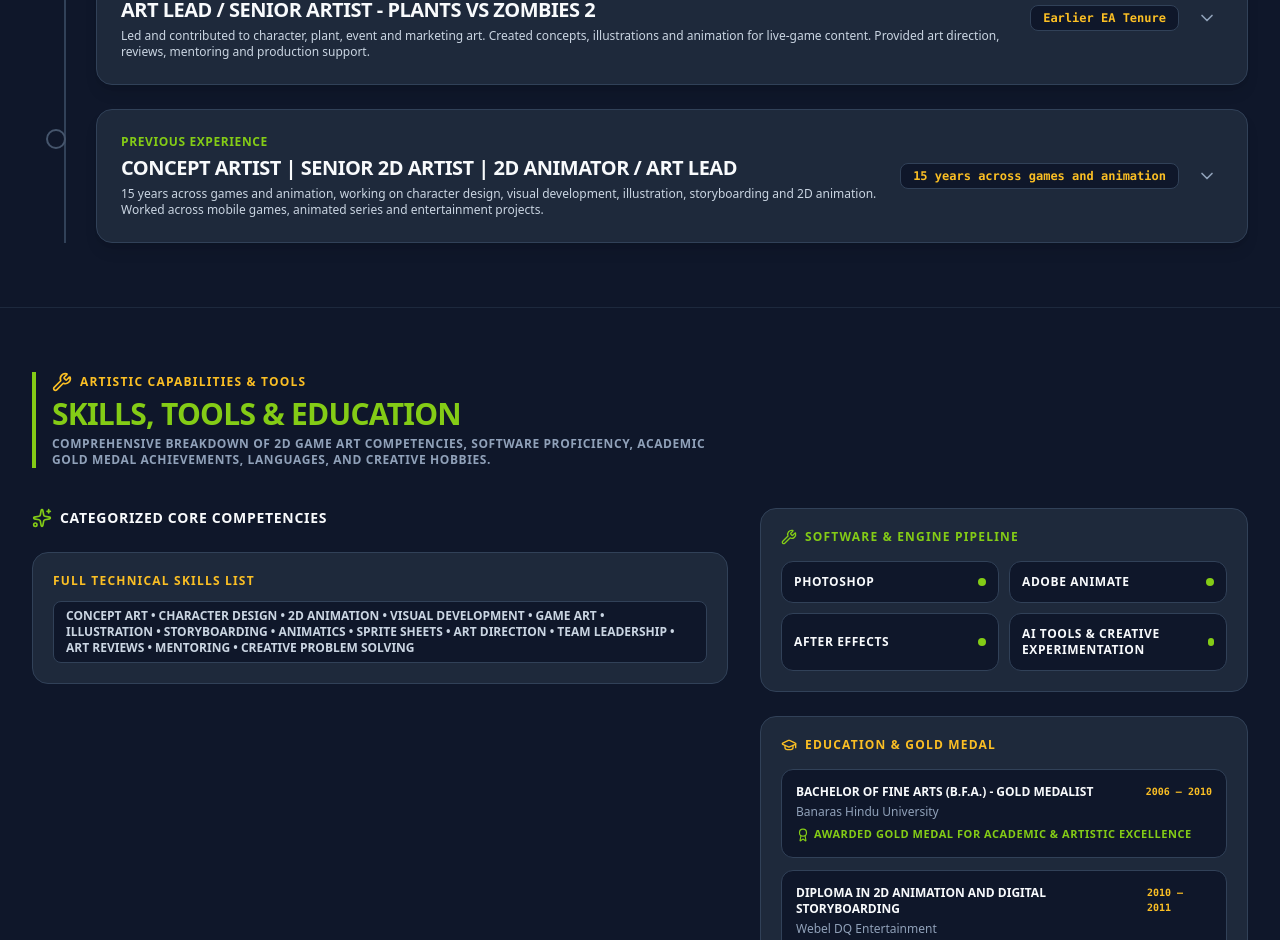
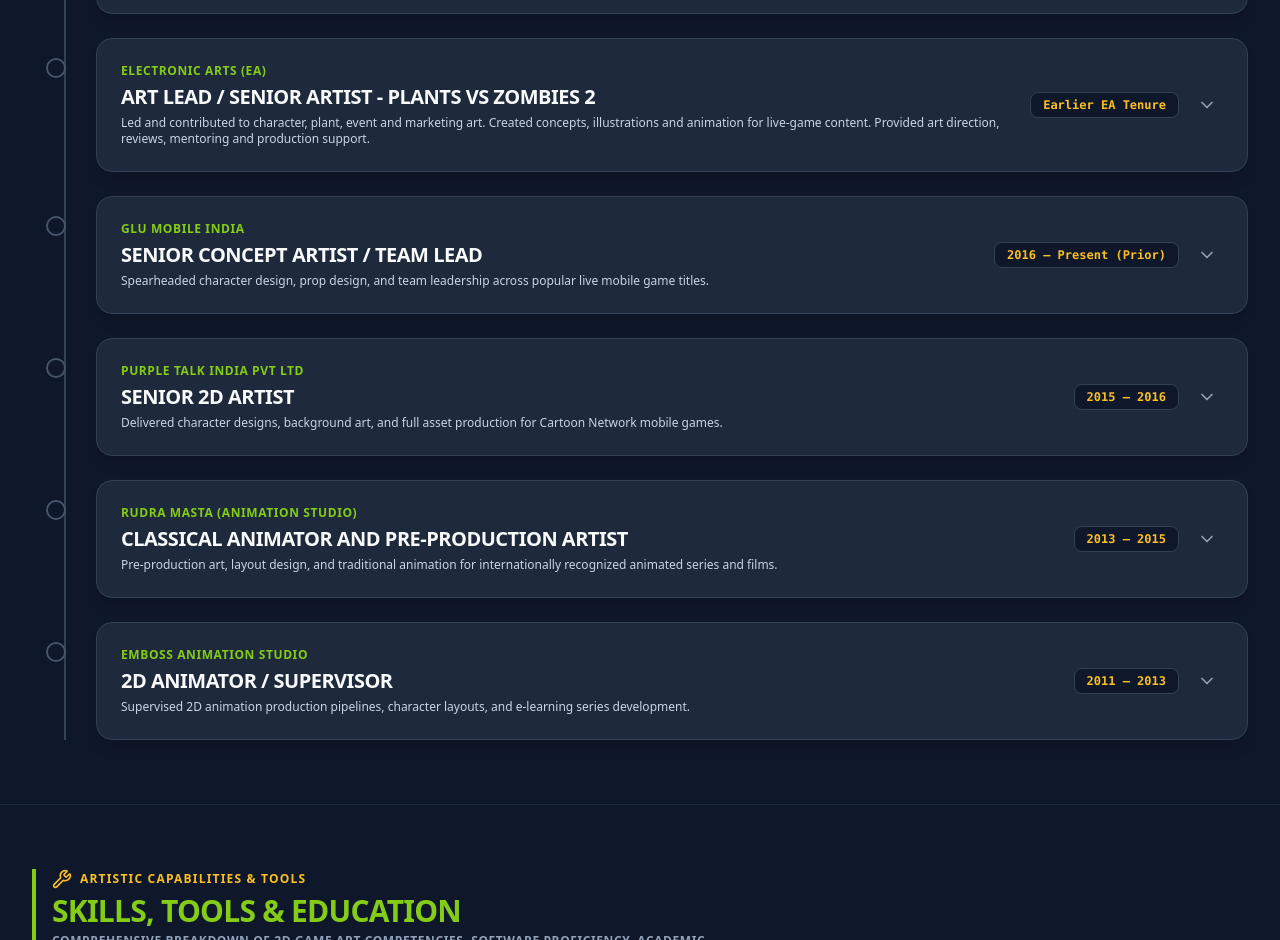
Before and after one commit to swarnabh31/sonali_portfolio, a React (Vite) app: page / in a window 1280 px wide. Shown: the part 2680-3620 px from the top of the page. Built offline with nearby package versions, Linux system fonts and the light colour scheme.

Commit message:
Add complete work experience with key contributions

```diff
--- a/src/data/portfolioData.ts
+++ b/src/data/portfolioData.ts
@@ -42,7 +42,11 @@
     location: 'India',
     isCurrent: true,
     summary: 'Create character, plant, avatar, gameplay and deco concepts. Develop animatics, sprite sheets, portraits and 2D animation assets. Collaborate with Design, Art and Engineering teams on production and integration.',
-    keyContributions: [],
+    keyContributions: [
+      'Lead character design and visual development for PvZ3',
+      'Develop concept art for plants, characters, zombies, and gameplay elements',
+      'Create animatics and sprite sheets for game asset integration'
+    ],
     shippedTitles: ['Plants vs. Zombies 3'],
     tools: ['Photoshop', 'Adobe Animate', 'After Effects']
   },
@@ -54,21 +58,75 @@
     location: 'India',
     isCurrent: false,
     summary: 'Led and contributed to character, plant, event and marketing art. Created concepts, illustrations and animation for live-game content. Provided art direction, reviews, mentoring and production support.',
-    keyContributions: [],
+    keyContributions: [
+      'Art Lead for Plants vs Zombies 2 - team management and direction',
+      'Art direction and mentoring for junior artists',
+      'Created concept art for characters, events, and marketing materials'
+    ],
     shippedTitles: ['Plants vs. Zombies 2'],
     tools: ['Photoshop', 'Adobe Animate', 'After Effects']
   },
   {
-    id: 'previous-experience',
-    company: 'PREVIOUS EXPERIENCE',
-    role: 'Concept Artist | Senior 2D Artist | 2D Animator / Art Lead',
-    duration: '15 years across games and animation',
+    id: 'glu-mobile',
+    company: 'GLU MOBILE INDIA',
+    role: 'Senior Concept Artist / Team Lead',
+    duration: '2016 – Present (Prior)',
     location: 'India',
     isCurrent: false,
-    summary: '15 years across games and animation, working on character design, visual development, illustration, storyboarding and 2D animation. Worked across mobile games, animated series and entertainment projects.',
-    keyContributions: [],
-    shippedTitles: [],
+    summary: 'Spearheaded character design, prop design, and team leadership across popular live mobile game titles.',
+    keyContributions: [
+      'Team Lead for Covet Fashion - Design art assets and event banners',
+      'Character level design and Animation for Quizz Up',
+      'Characters, Props, Event Banners Design for Ultimate Chef'
+    ],
+    shippedTitles: ['Covet Fashion', 'Quizz Up', 'Ultimate Chef'],
     tools: ['Photoshop', 'Adobe Animate', 'After Effects']
+  },
+  {
+    id: 'purple-talk',
+    company: 'PURPLE TALK INDIA PVT LTD',
+    role: 'Senior 2D Artist',
+    duration: '2015 – 2016',
+    location: 'India',
+    isCurrent: false,
+    summary: 'Delivered character designs, background art, and full asset production for Cartoon Network mobile games.',
+    keyContributions: [
+      'Adventure Time - Wizard Battle Game: Characters, Background and Animation',
+      'Cartoon Network - Mini Games: All Art assets for 20 Hyper casual games'
+    ],
+    shippedTitles: ['Adventure Time: Wizard Battle Game', 'Cartoon Network 20 Hyper Casual Games'],
+    tools: ['Photoshop', 'Flash/Adobe Animate', 'Sketchbook Pro', 'After Effects']
+  },
+  {
+    id: 'rudra-masta',
+    company: 'RUDRA MASTA (Animation Studio)',
+    role: 'Classical Animator and Pre-Production Artist',
+    duration: '2013 – 2015',
+    location: 'India',
+    isCurrent: false,
+    summary: 'Pre-production art, layout design, and traditional animation for internationally recognized animated series and films.',
+    keyContributions: [
+      'Bat Pat Animation series - Layout and Traditional Animation',
+      'Lilo and Stitch Anime Movie - Traditional Animation',
+      'Lego Friends - Concept Art, Storyboard and layout'
+    ],
+    shippedTitles: ['Bat Pat Series', 'Lilo and Stitch Anime', 'Lego Friends'],
+    tools: ['After Effects', 'Toonboom Storyboard', 'Photoshop']
+  },
+  {
+    id: 'emboss-animation',
+    company: 'EMBOSS ANIMATION STUDIO',
+    role: '2D Animator / Supervisor',
+    duration: '2011 – 2013',
+    location: 'India',
+    isCurrent: false,
+    summary: 'Supervised 2D animation production pipelines, character layouts, and e-learning series development.',
+    keyContributions: [
+      'Supervised animation team across 2D animation series and e-learning projects',
+      'Character design, layout generation, and production supervision'
+    ],
+    shippedTitles: ['2D Educational & Animated Series'],
+    tools: ['Flash/Adobe Animate', 'Photoshop', 'After Effects']
   }
 ];
 
```
